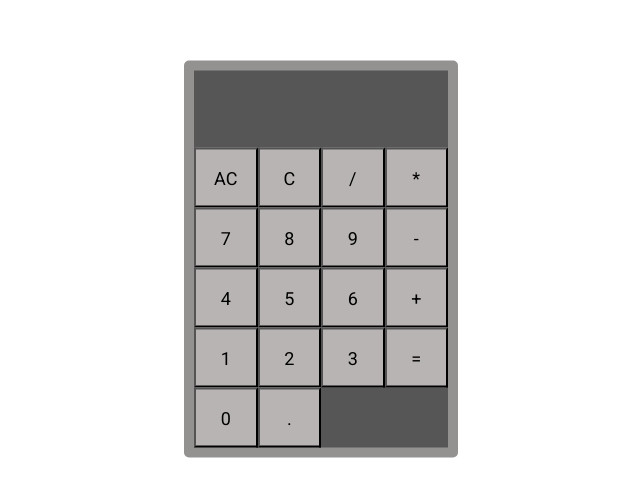
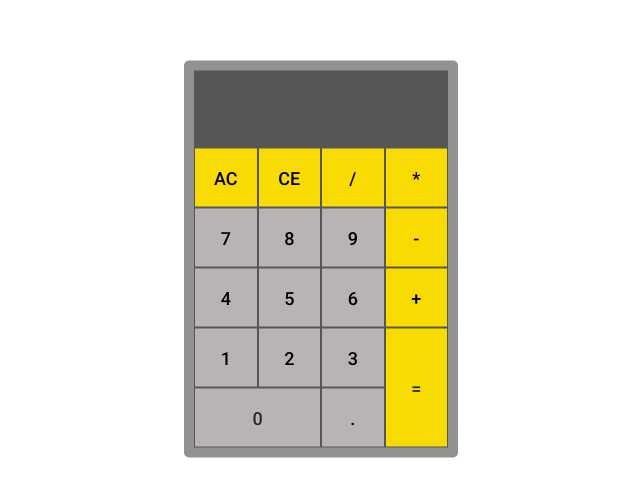
Before and after one commit to iputumj/calculator, a React (Create React App) app: page / in a window 1280 px wide. Shown: the part 141-638 px from the top of the page, without its empty margins (319-959 px from the left). Built offline with nearby package versions, Linux system fonts and the light colour scheme.

Commit message:
update styles

```diff
--- a/src/App.css
+++ b/src/App.css
@@ -44,3 +44,25 @@ input[type="text"] {
   font-weight: 500;
   letter-spacing: 1px;
 }
+
+#button-0 {
+  grid-column: 1/3;
+  color: #262834;
+}
+
+#button-result {
+  grid-row: 6/4;
+  grid-column: 4;
+  color: #262834;
+}
+
+button {
+  margin: 1px;
+  border: none;
+  cursor: pointer;
+  font-weight: 500;
+}
+
+.keypad .highlight {
+  background: #f7db02;
+}
--- a/src/App.js
+++ b/src/App.js
@@ -32,23 +32,23 @@ function App() {
       </form>
 
       <div className="keypad">
-        <button onClick={handleClear} className="button">AC</button>
-        <button onClick={handleBackspace} className="button">C</button>
-        <button onClick={handleClick} className="button" name="/">/</button>
-        <button onClick={handleClick} className="button" name="*">*</button>
+        <button onClick={handleClear} className="highlight" id="button-clear">AC</button>
+        <button onClick={handleBackspace} className="highlight" id="button-backspace">CE</button>
+        <button onClick={handleClick} className="highlight" name="/">/</button>
+        <button onClick={handleClick} className="highlight" name="*">*</button>
         <button onClick={handleClick} className="button" name="7">7</button>
         <button onClick={handleClick} className="button" name="8">8</button>
         <button onClick={handleClick} className="button" name="9">9</button>
-        <button onClick={handleClick} className="button" name="-">-</button>
+        <button onClick={handleClick} className="highlight" name="-">-</button>
         <button onClick={handleClick} className="button" name="4">4</button>
         <button onClick={handleClick} className="button" name="5">5</button>
         <button onClick={handleClick} className="button" name="6">6</button>
-        <button onClick={handleClick} className="button" name="+">+</button>
+        <button onClick={handleClick} className="highlight" name="+">+</button>
         <button onClick={handleClick} className="button" name="1">1</button>
         <button onClick={handleClick} className="button" name="2">2</button>
         <button onClick={handleClick} className="button" name="3">3</button>
-        <button onClick={calculate} className="button" name="=">=</button>
-        <button onClick={handleClick} className="button" name="0">0</button>
+        <button onClick={calculate} className="highlight" name="=" id="button-result">=</button>
+        <button onClick={handleClick} className="button" name="0" id="button-0">0</button>
         <button onClick={handleClick} className="button" name=".">.</button>
       </div>
     </div>
```
